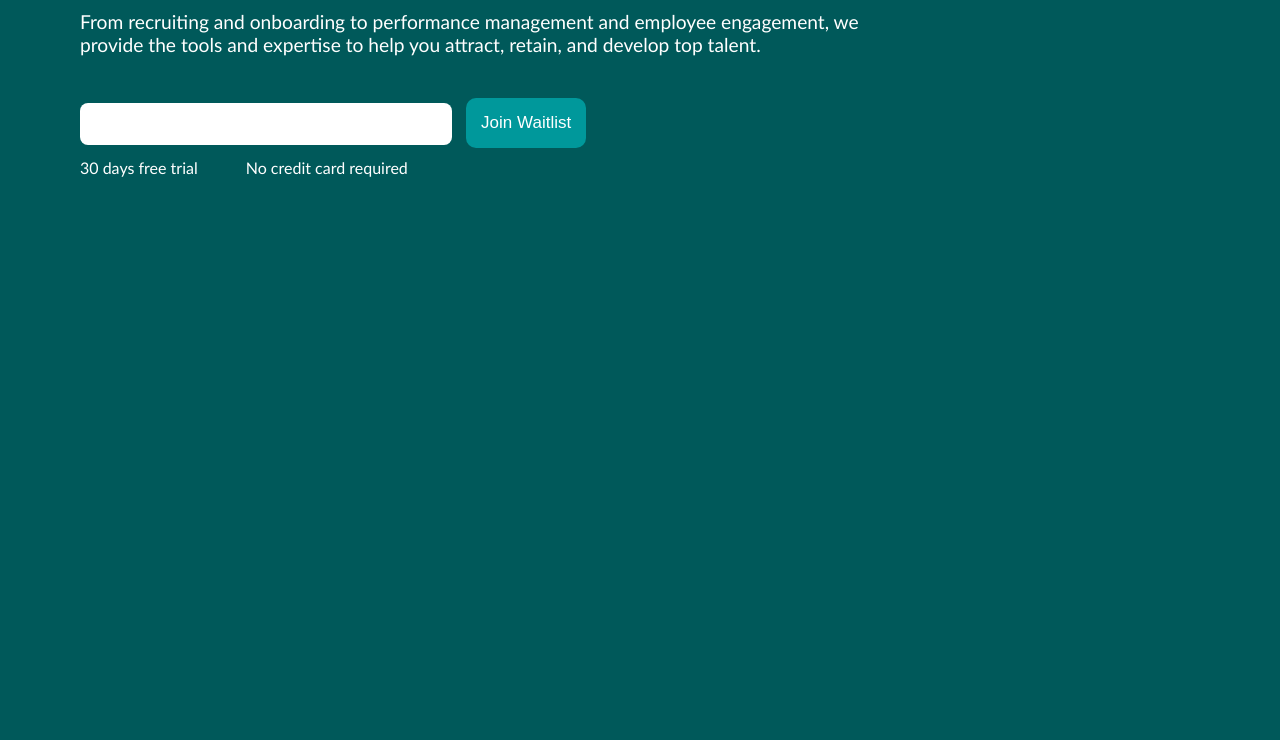
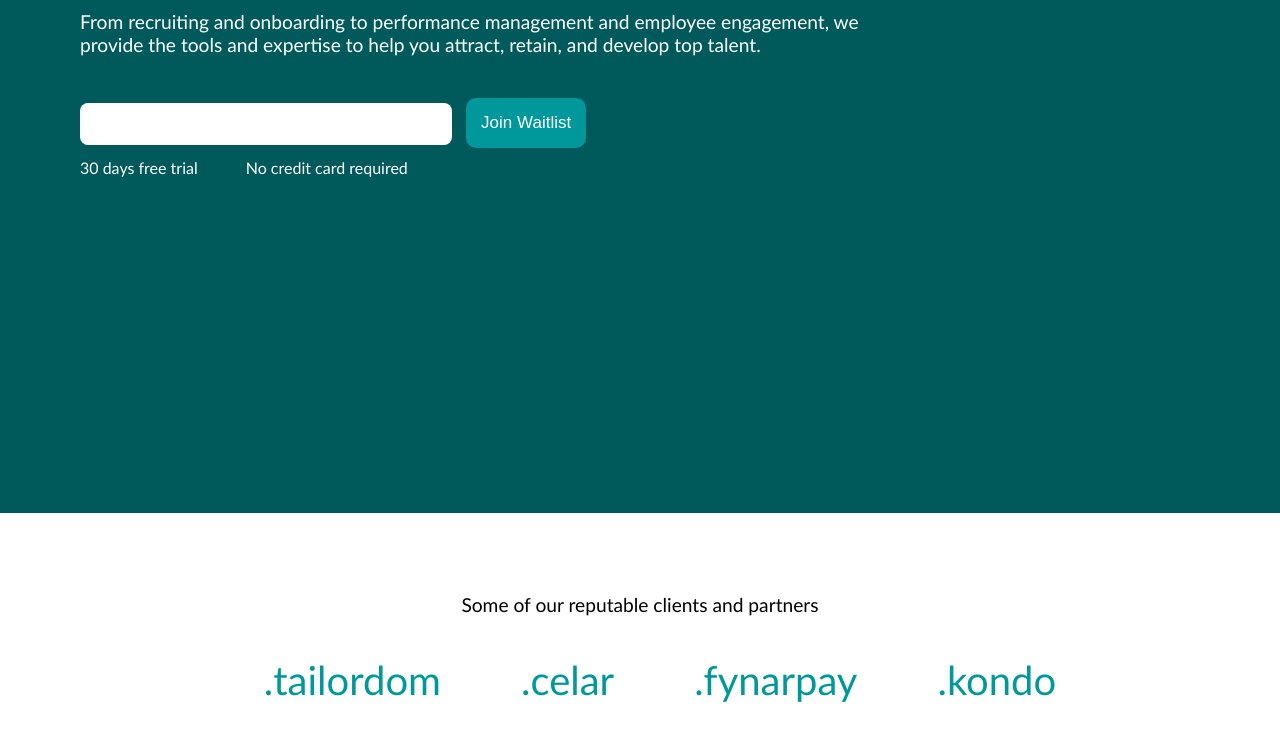
Before and after one commit to davidumoru/quiickops, a plain HTML site: page index.html in a window 1280 px wide. Shown: the part 496-1236 px from the top of the page. Before the commit the page ends 833 px from the top, so only its background shows below. Drawn offline with Linux system fonts and the light colour scheme.

Commit message:
Add "partners" section

```diff
--- a/index.html
+++ b/index.html
@@ -39,6 +39,16 @@
         </div>
     </div>
 
+    <div class="partners">
+        <div>Some of our reputable clients and partners</div>
+        <ul class="logo">
+            <li>.tailordom</li>
+            <li>.celar</li>
+            <li>.fynarpay</li>
+            <li>.kondo</li>
+        </ul>
+    </div>
+
     </body>
 </body>
 </html>
--- a/style.css
+++ b/style.css
@@ -22,15 +22,12 @@ a:hover {
     margin: 0;
 }
 
-ul {
+.links ul {
     list-style-type: none;
     display: flex;
     gap: 5rem;
     padding: 0;
     margin:  0;
-}
-
-.links {
     padding-left: 30rem;
 }
 
@@ -55,7 +52,7 @@ button {
 }
 
 .hero-container {
-    margin: 10rem 5rem 10rem;
+    margin: 10rem 5rem 21rem;
     color: white;
 }
 
@@ -81,3 +78,19 @@ input {
     display: flex;
     gap: 3rem;
 }
+
+.partners ul {
+    list-style-type: none;
+    display: flex;
+    justify-content: center;
+    gap: 5rem;
+}
+
+.partners {
+    background-color: white;
+    text-align: center;
+    font-size: 1.2rem;
+    padding: 5rem;
+    margin:  0;
+
+}
```
